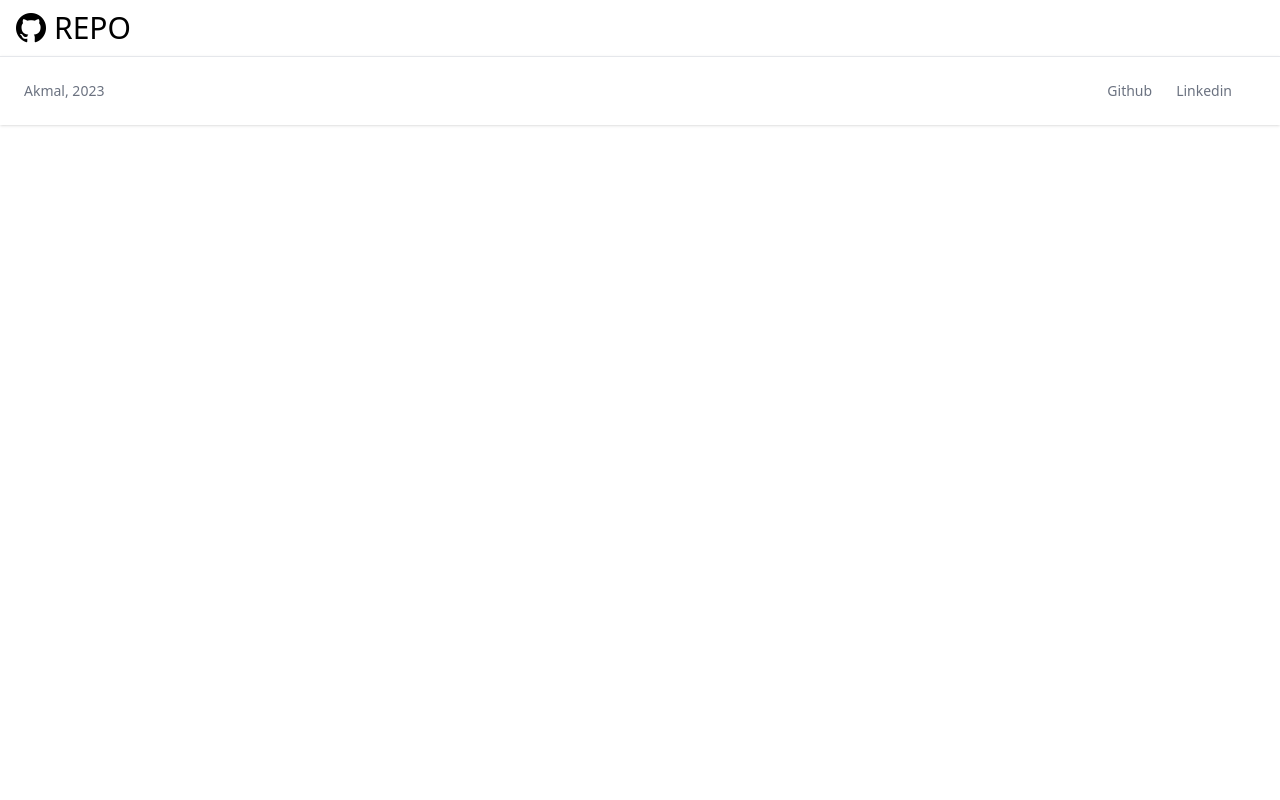
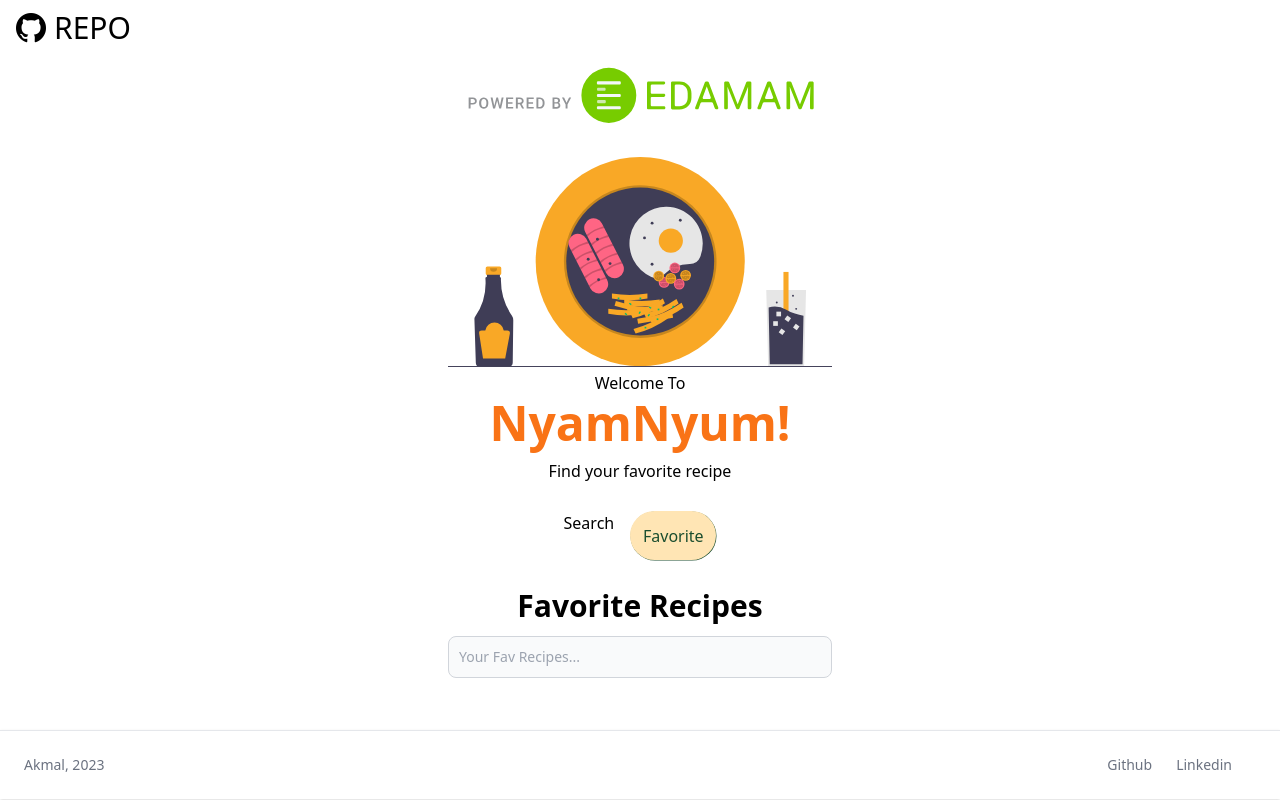
Before and after one commit to akmaladisa/edamam-recipe-search, a Vue app: page /favorite in a window 1280 px wide. Built offline with nearby package versions, Linux system fonts and the light colour scheme.

Commit message:
favorite layouting

```diff
--- /dev/null
+++ b/src/components/FavoritePage.vue
@@ -0,0 +1,25 @@
+<template>
+    <main-slot>
+        <the-jumbotron></the-jumbotron>
+        <div class="my-3">
+            <h3 class="text-center font-semibold text-3xl">Favorite Recipes</h3>
+            <input type="text" placeholder="Your Fav Recipes... " id="default-input" class="bg-gray-50 border border-gray-300 text-gray-900 text-sm rounded-lg focus:ring-blue-500 focus:border-blue-500 block w-full p-2.5 dark:bg-gray-700 dark:border-gray-600 dark:placeholder-gray-400 dark:text-white dark:focus:ring-blue-500 dark:focus:border-blue-500 mt-3">
+        </div>
+    </main-slot>
+</template>
+
+<script>
+
+import MainSlot from '../slots/MainSlot.vue';
+import TheForm from './TheForm.vue';
+import TheJumbotron from './TheJumbotron.vue';
+
+export default {
+    components: {
+        TheForm,
+        TheJumbotron,
+        MainSlot
+    }
+}
+
+</script>
--- a/src/components/TheJumbotron.vue
+++ b/src/components/TheJumbotron.vue
@@ -15,7 +15,7 @@
 
     <div class="my-4 flex justify-center">
         <router-link to="/" class="mr-2">Search</router-link>
-        <router-link to="/search" class="ml-2">Favorite</router-link>
+        <router-link to="/favorite" class="ml-2">Favorite</router-link>
     </div>
 </template>
 
--- a/src/router/index.js
+++ b/src/router/index.js
@@ -1,10 +1,15 @@
 import {createRouter, createWebHistory} from 'vue-router'
 import MainPage from "../components/MainPage.vue"
+import FavoritePage from "../components/FavoritePage.vue";
 
 const routes = [
     {
         path: "/",
         component: MainPage
+    },
+    {
+        path: '/favorite',
+        component: FavoritePage
     }
 ];
 
```
